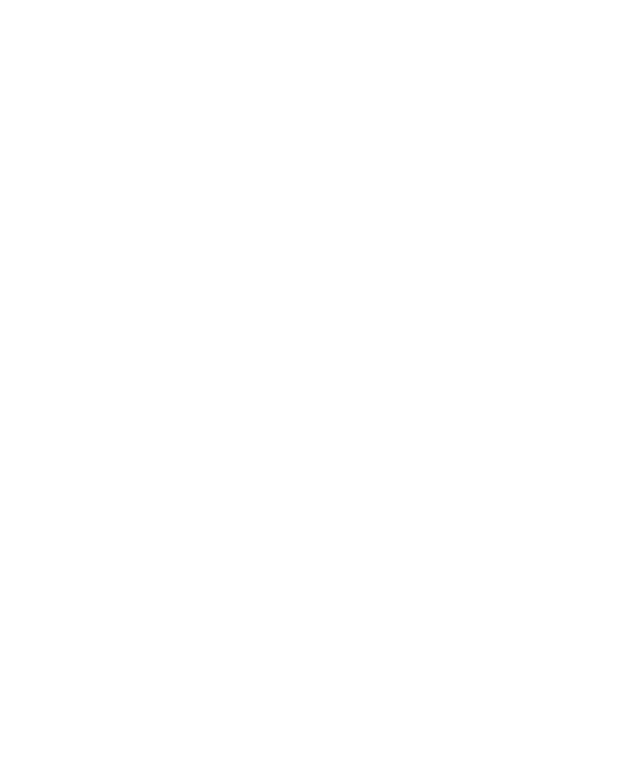
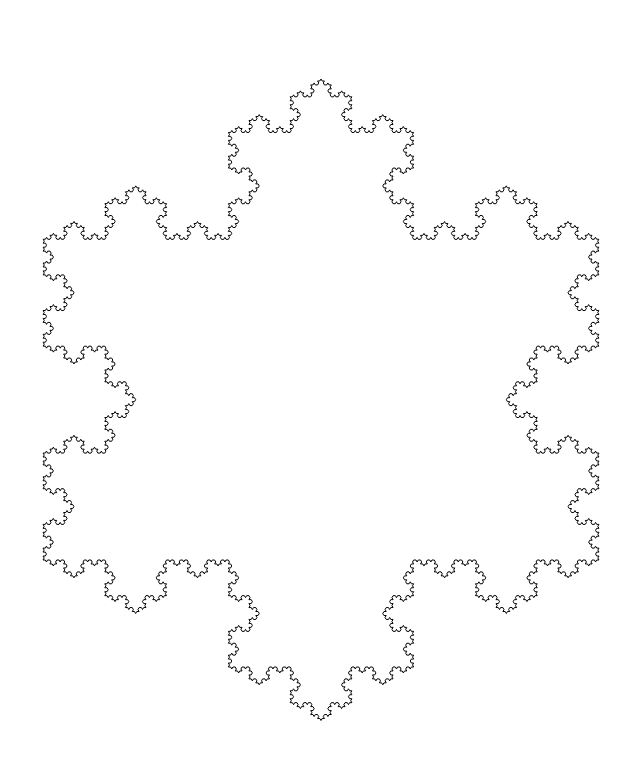
Before and after one commit to Bhaikko/CodingMath, a plain HTML site: page BrowserFiles/index.html in a window 1280 px wide. Shown: the whole page, without its empty margins (319-959 px from the left). Drawn offline with Linux system fonts and the light colour scheme.

Commit message:
Fractals Added

```diff
--- /dev/null
+++ b/BrowserFiles/Fractals/koch.js
@@ -0,0 +1,57 @@
+var canvas = document.getElementById("canvas"),
+    context = canvas.getContext("2d"),
+    width = canvas.width = window.innerWidth,
+    height = canvas.height = window.innerHeight;
+
+var p0 = {
+        x: 0,
+        y: -321
+    },
+    p1 = {
+        x: 278,
+        y: 160
+    },
+    p2 = {
+        x: -278,
+        y: 160
+    };
+context.translate(width / 2, height / 2);
+
+const koch = (p0, p1, limit) => {
+    let dx = p1.x - p0.x,
+        dy = p1.y - p0.y,
+        dist = Math.sqrt(dx * dx + dy * dy),
+        unit = dist / 3,
+        angle = Math.atan2(dy, dx),
+        pA = {
+            x: p0.x + dx / 3,
+            y: p0.y + dy / 3
+        },
+        pC = {
+            x: p1.x - dx / 3,
+            y: p1.y - dy / 3
+        },
+        pB = {
+            x: pA.x + Math.cos(angle - Math.PI / 3) * unit,
+            y: pA.y + Math.sin(angle - Math.PI / 3) * unit
+        };
+
+    if (limit > 0) {
+        koch(p0, pA, limit - 1);
+        koch(pA, pB, limit - 1);
+        koch(pB, pC, limit - 1);
+        koch(pC, p1, limit - 1);
+    } else {
+        context.beginPath();
+        context.moveTo(p0.x, p0.y);
+        context.lineTo(pA.x, pA.y);
+        context.lineTo(pB.x, pB.y);
+        context.lineTo(pC.x, pC.y);
+        context.lineTo(p1.x, p1.y);
+        context.stroke();
+    }
+}
+
+koch(p0, p1, 4);
+koch(p1, p2, 4);
+koch(p2, p0, 4);
--- a/BrowserFiles/index.html
+++ b/BrowserFiles/index.html
@@ -26,6 +26,6 @@
     <canvas id="target">
 
     </canvas>
-    <script src="EasingTweening/Tweening.js"></script>
+    <script src="Fractals/koch.js"></script>
 </body>
 </html>
```
Also changed, not shown: BrowserFiles/Fractals/slerpinski.js (added, +55 -0 lines).
